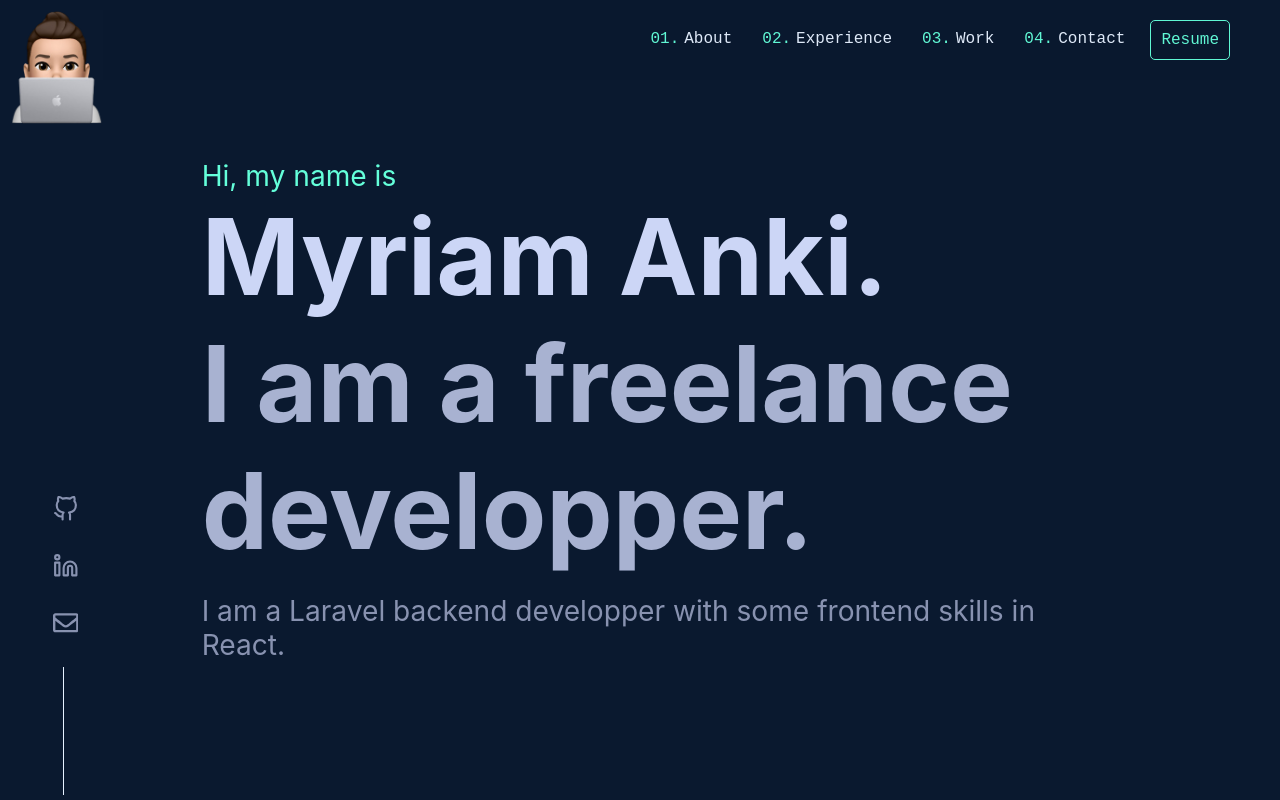
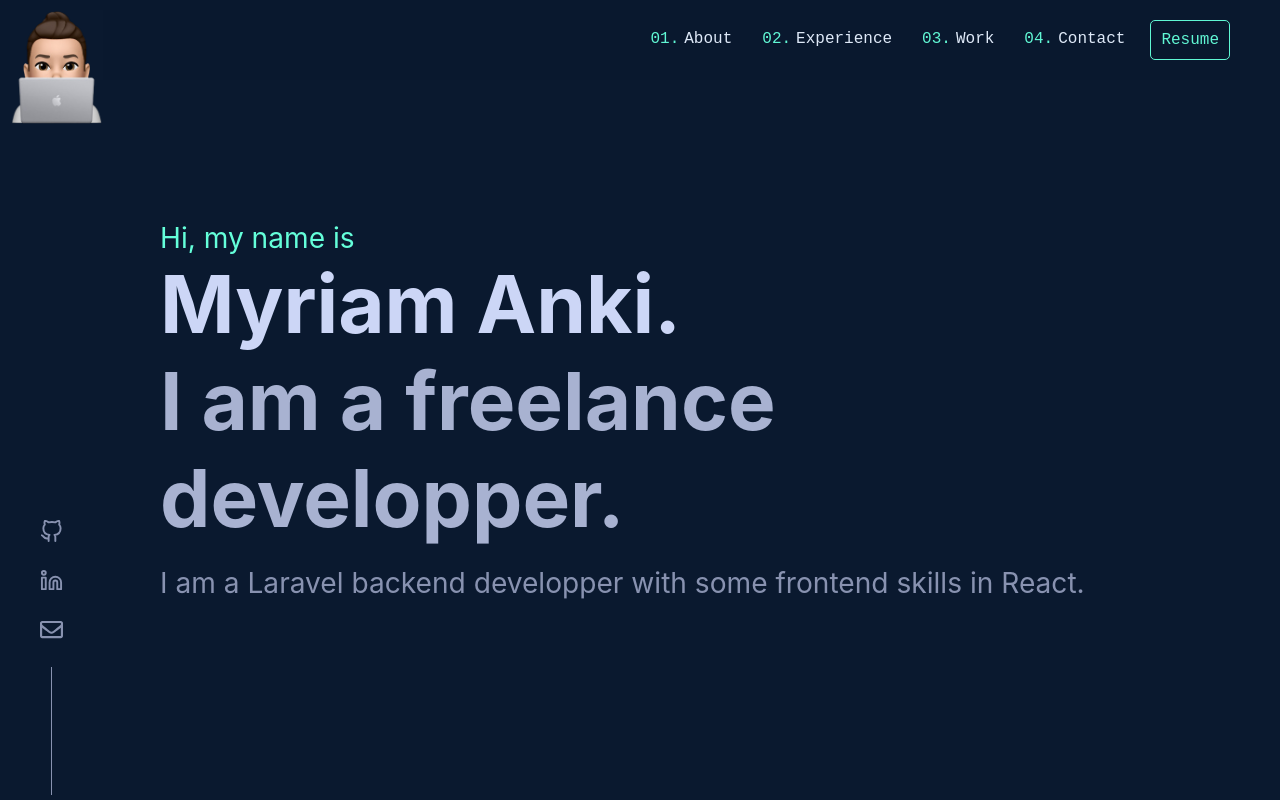
Before and after one commit to manki23/manki23.github.io, a React (Create React App) app: page / in a window 1280 px wide. Shown: the top 800 px of the page. Built offline with nearby package versions, Linux system fonts and the light colour scheme.

Commit message:
MOD: * > scss

```diff
--- a/src/App.scss
+++ b/src/App.scss
@@ -13,6 +13,8 @@ $fontMono: "SF Mono","Fira Code","Fira Mono","Roboto Mono",monospace;
 
 $appTextColor: $appWhiteColor;
 
+$transition: all 0.25s cubic-bezier(0.645,0.045,0.355,1);
+
 * {
   background-color: $appNavyColor;
   box-sizing: border-box;
@@ -27,6 +29,8 @@ $appTextColor: $appWhiteColor;
 a {
   color: inherit;
   text-decoration: none;
+  transition: $transition;
+  cursor: pointer;
 }
 
 h1, h2, h3, h4, h5, h6 {
--- a/src/styles/pages/ContactPage.scss
+++ b/src/styles/pages/ContactPage.scss
@@ -4,6 +4,6 @@
 
     .content {
         display: grid;
-        margin-bottom: 100px;
+        margin-bottom: 40px;
     }
 }
--- a/src/styles/pages/ExperiencePage.scss
+++ b/src/styles/pages/ExperiencePage.scss
@@ -2,7 +2,6 @@
 
 .experience-page {
   padding: 100px 0px;
-  //   margin: 0px 87px;
   margin-left: 87px;
   .content {
     display: grid;
@@ -12,21 +11,16 @@
         max-width: 90px;
         height: 42px;
         min-width: 100%;
-        // text-decoration: none;
-        // text-decoration-skip-ink: auto;
-        // position: relative;
         transition: all 0.25s cubic-bezier(0.645, 0.045, 0.355, 1);
         display: flex;
         -webkit-box-align: center;
         align-items: center;
-        // padding: 0px 20px 2px;
         border-left: 2px solid $appLightestNavyColor;
         background-color: transparent;
         color: $appSlateColor;
         font-family: monospace;
         font-size: 13px;
         text-align: left;
-        // white-space: nowrap;
         padding: 10px;
 
         cursor: pointer;
@@ -36,9 +30,12 @@
       }
 
       button:hover, .selected {
-        background-color: $appLightestNavyColor;
         color: $appGreenColor;
         border-left: 2px solid $appGreenColor;
+      }
+
+      button:hover {
+        background-color: $appLightestNavyColor;
       }
     }
 
@@ -63,8 +60,6 @@
           position: relative;
           padding-left: 30px;
           margin-bottom: 10px;
-        //   display: list-item;
-        //   text-align: -webkit-match-parent;
         }
         li::before {
           content: "▹";
--- a/src/styles/pages/HomePage.scss
+++ b/src/styles/pages/HomePage.scss
@@ -19,7 +19,7 @@
     }
 
     .title-name, .title-whoami {
-        font-size: 4.5em;
+        font-size: 80px;
         font-weight: bold;
     }
 
--- a/src/styles/pages/Main.scss
+++ b/src/styles/pages/Main.scss
@@ -1,6 +1,5 @@
 @import '../../App.scss';
 
 .main-content {
-    padding-left: 9em;
-    padding-right: 9em;
+    padding: 0px 150px;
 }
--- a/src/styles/shared/Footer.scss
+++ b/src/styles/shared/Footer.scss
@@ -5,6 +5,7 @@
     width: 70vw;
     margin-left: auto;
     margin-right: auto;
+    padding: 25px;
 
     p {
         font-family: monospace;
--- a/src/styles/shared/HeaderButton.scss
+++ b/src/styles/shared/HeaderButton.scss
@@ -9,6 +9,7 @@ $headerMargin: 10px;
     padding-top: 10px;
     font-size: 1em;
     margin: $headerMargin;
+    transition: none;
 }
 
 .header-button::before {
@@ -21,8 +22,5 @@ $headerMargin: 10px;
 .header-button:hover {
     border: 2px dashed $appGreenColor;
     margin: ($headerMargin - 2px);
-    cursor: pointer;
-    div {
-        color: $appGreenColor;
-    }
+    color: $appGreenColor;
 }
--- a/src/styles/shared/LeftFooter.scss
+++ b/src/styles/shared/LeftFooter.scss
@@ -1,25 +1,28 @@
 @import '../../App.scss';
 
 .left-footer {
-    margin-left: 2em;
-    position: fixed;
+  position: fixed;
+    left: 40px;
     bottom: 0;
-    display: inline-block;
   }
 
 .left-footer-icon:hover {
     color: $appGreenColor;
-    margin-bottom: 25px;
-    margin-top: -6px;
 }
 
 .left-footer-icon {
-  font-size: 1.2em;
+  font-size: 23px;
+  margin: 20px 0px;
+}
+
+.left-footer-icon:active {
+  outline: 2px dashed $appGreenColor;
+  outline-offset: 6px;
 }
 
 .left-line {
   display: inline-block;
   margin-left: 0.5em;
   min-height: 6em;
-  border-right: 1px solid $appTextColor;
+  border-right: 1px solid $appSlateColor;
 }
```
